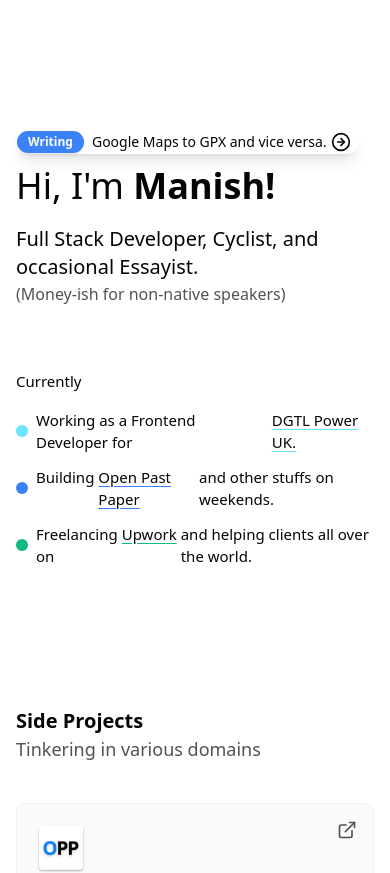
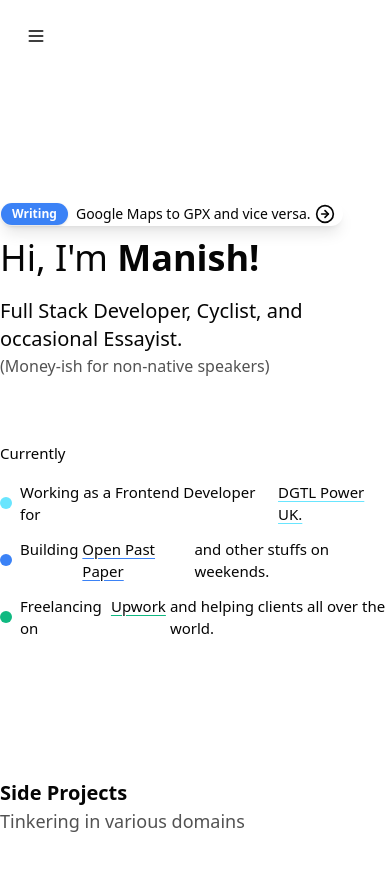
Before and after one commit to ManishGotame/manishgotame.com.np, a Next.js app: page / in a window 390 px wide. Shown: the top 873 px of the page. Built offline with nearby package versions, Linux system fonts and the light colour scheme.

Commit message:
add menu button for small screen sizes

```diff
--- a/src/components/ui/custom/Header/index.tsx
+++ b/src/components/ui/custom/Header/index.tsx
@@ -1,21 +1,15 @@
-// import { useSidebar } from '@/Providers'
-// import { Menu } from 'lucide-react'
+import { MenuButton } from '..'
 
 interface HeaderProps {
   title: string
 }
 
 const Header: React.FC<HeaderProps> = ({ title }) => {
-  // const { toggleSidebar } = useSidebar()
-
   return (
     <div className='z-10 flex flex-col justify-center px-5 py-5 border-b border-gray-150 dark:border-gray-800'>
       <div className='flex items-center justify-between flex-none'>
         <div className='flex items-center gap-3'>
-          {/* <Menu
-            onClick={toggleSidebar}
-            className='w-5 h-5 cursor-pointer hover:bg-gray-100 dark:hover:bg-gray-800 rounded-lg'
-          /> */}
+          <MenuButton className='' />
           <h2 className='text-sm font-bold text-primary transform-gpu line-clamp-1'>
             {title}
           </h2>
--- /dev/null
+++ b/src/components/ui/custom/MenuButton/index.tsx
@@ -0,0 +1,23 @@
+import { useSidebar } from '@/Providers'
+import { Menu } from 'lucide-react'
+
+interface MenuButtonProps {
+  className?: string
+}
+
+const MenuButton: React.FC<MenuButtonProps> = ({
+  className = 'p-5 block lg:hidden'
+}) => {
+  const { toggleSidebar } = useSidebar()
+
+  return (
+    <div className={className}>
+      <Menu
+        onClick={toggleSidebar}
+        className='w-8 h-8 p-1.5 cursor-pointer hover:bg-gray-100 dark:hover:bg-gray-800 rounded-lg'
+      />
+    </div>
+  )
+}
+
+export default MenuButton
--- a/src/components/ui/custom/index.ts
+++ b/src/components/ui/custom/index.ts
@@ -1,5 +1,6 @@
 import Header from './Header'
 import Sidebar from './Sidebar'
 import AnnoucementBanner from './Banner'
+import MenuButton from './MenuButton'
 
-export { Header, Sidebar, AnnoucementBanner }
+export { Header, Sidebar, AnnoucementBanner, MenuButton }
--- a/src/pages/index.tsx
+++ b/src/pages/index.tsx
@@ -5,7 +5,8 @@ import {
   Portfolio,
   SideProjects,
   Photos,
-  Footer
+  Footer,
+  MenuButton
 } from '@/components'
 
 // import Image from "next/image";
@@ -22,7 +23,9 @@ import {
 
 export default function Home() {
   return (
-    <div className='flex flex-col gap-[138px] px-[16px] sm:px-[30px] md:px-[30px] container max-w-5xl mx-auto bg-white dark:bg-black text-black dark:text-white'>
+    <>
+      <MenuButton />
+      <div className='flex flex-col gap-[138px] sm:px-[30px] md:px-[30px] container max-w-5xl mx-auto bg-white dark:bg-black text-black dark:text-white'>
         <Hero />
         <SideProjects />
         <Companies />
@@ -31,5 +34,6 @@ export default function Home() {
         <Photos />
         <Footer />
       </div>
+    </>
   )
 }
--- a/src/pages/writing/[slug].tsx
+++ b/src/pages/writing/[slug].tsx
@@ -13,7 +13,7 @@ import { Modal } from 'react-notion-x/build/third-party/modal'
 import { Pdf } from 'react-notion-x/build/third-party/pdf'
 import { useTheme } from '@/Providers/ThemeProvider'
 
-import { Header, ListLayout } from '@/components'
+import { Header, ListLayout, MenuButton } from '@/components'
 import { cn, getTitles } from '@/lib'
 import React from 'react'
 
@@ -111,6 +111,7 @@ export default function Post({ blockMap }: PostProps) {
 
   return (
     <div className='overflow-y-scroll h-screen'>
+      <MenuButton />
       <div
         className='flex flex-col justify-center items-center mt-20 mb-10 px-[16px]'
         ref={titleRef}
--- a/src/pages/writing/index.tsx
+++ b/src/pages/writing/index.tsx
@@ -1,7 +1,7 @@
 import { NotionAPI } from 'notion-client'
 import { BlockMap } from 'notion-types'
 
-import { ListLayout } from '@/components'
+import { ListLayout, MenuButton } from '@/components'
 
 export async function getStaticProps() {
   const notion = new NotionAPI()
@@ -15,7 +15,11 @@ export async function getStaticProps() {
 }
 
 export default function Writing() {
-  return null
+  return (
+    <>
+      <MenuButton />
+    </>
+  )
 }
 
 Writing.displayName = 'Writing'
```
Lines whose indentation alone changed are shown as unchanged.
